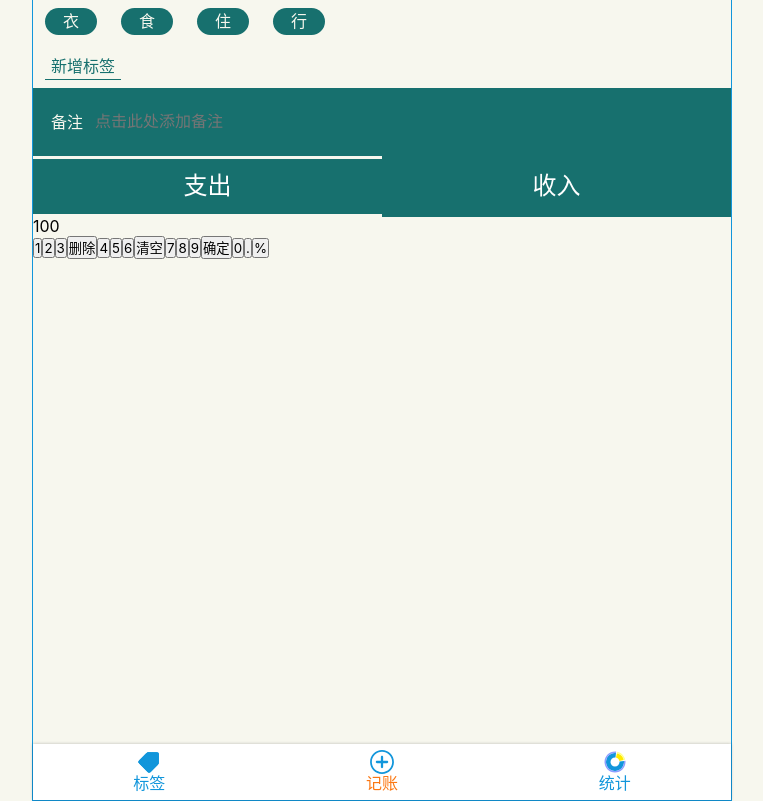
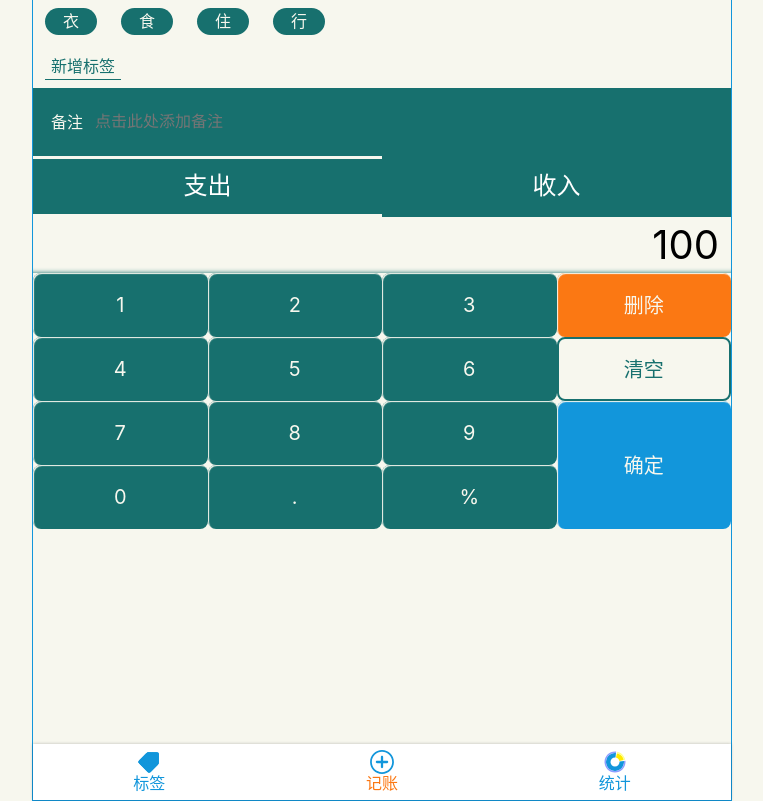
Before and after one commit to herzorf/where-is-my-money, a React app: page /#/add in a window 1280 px wide. Shown: the whole page, without its empty margins (258-1021 px from the left). Built offline with nearby package versions, Linux system fonts and the light colour scheme.

Commit message:
数子面板的UI搞定

```diff
--- a/src/views/Add.tsx
+++ b/src/views/Add.tsx
@@ -85,7 +85,50 @@ const TabsSection = styled.section`
 `;
 
 const NumberSection = styled.section`
+      display: flex;
+      flex-direction: column;
+      >.output{
+        font-size: 40px;
+        padding: 4px 12px;
+        text-align: right;
+        box-shadow:inset 0 -5px 5px -5px #17706e;
+      }
+      >.numbers{
+        >button{
+        font-size: 20px;
+        border: none;
+        background-color: #17706e;
+        color: #f7f7ee;
+        float: left;
+        border-radius: 8px;
+        box-shadow: inset 1px 1px 1px #f7f7ee;
+        width: 25%;
+          height: 64px;
+          &:nth-child(4){
+            background-color: #fb7813;
+          }
 
+          &:nth-child(8){
+            background-color: #f7f7ee;
+            border: 2px solid #17706e;
+            color: #17706e;
+            &:active{
+              background-color: #17706e;
+              color: #f7f7ee;
+              border: none;
+            }
+          }
+          &.OK{
+            height: 128px;
+            float: right;
+            background-color: #1296db;
+          }
+       &:active{
+         background-color: #f7f7ee;
+         color:#17706e;
+       }
+      }
+     }
 `;
 
 
@@ -116,8 +159,8 @@ function Add() {
                     </ul>
                 </TabsSection>
                 <NumberSection>
-                    <div>100</div>
-                    <div>
+                    <div className="output">100</div>
+                    <div className="numbers">
                         <button>1</button>
                         <button>2</button>
                         <button>3</button>
@@ -129,7 +172,7 @@ function Add() {
                         <button>7</button>
                         <button>8</button>
                         <button>9</button>
-                        <button>确定</button>
+                        <button className="OK">确定</button>
                         <button>0</button>
                         <button>.</button>
                         <button>%</button>
```
